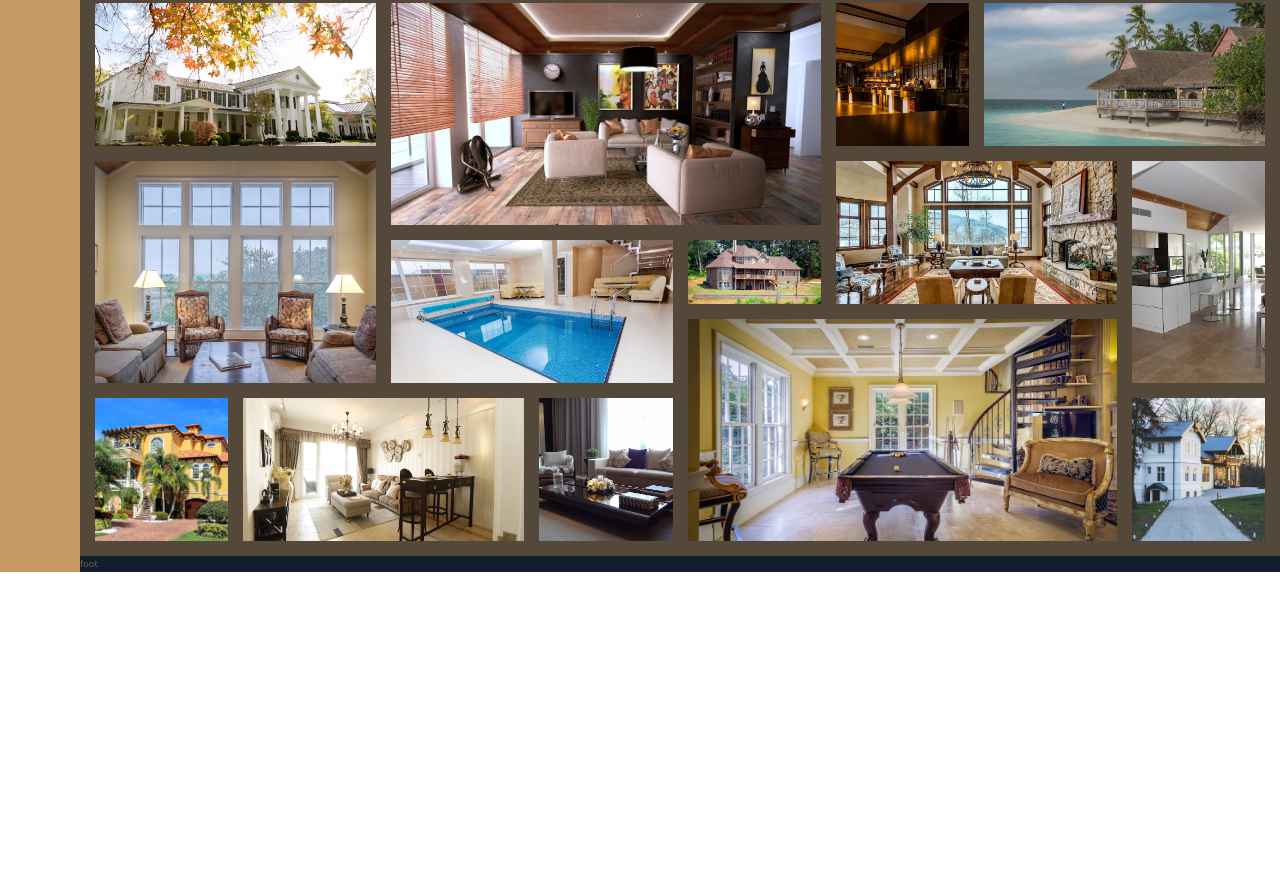
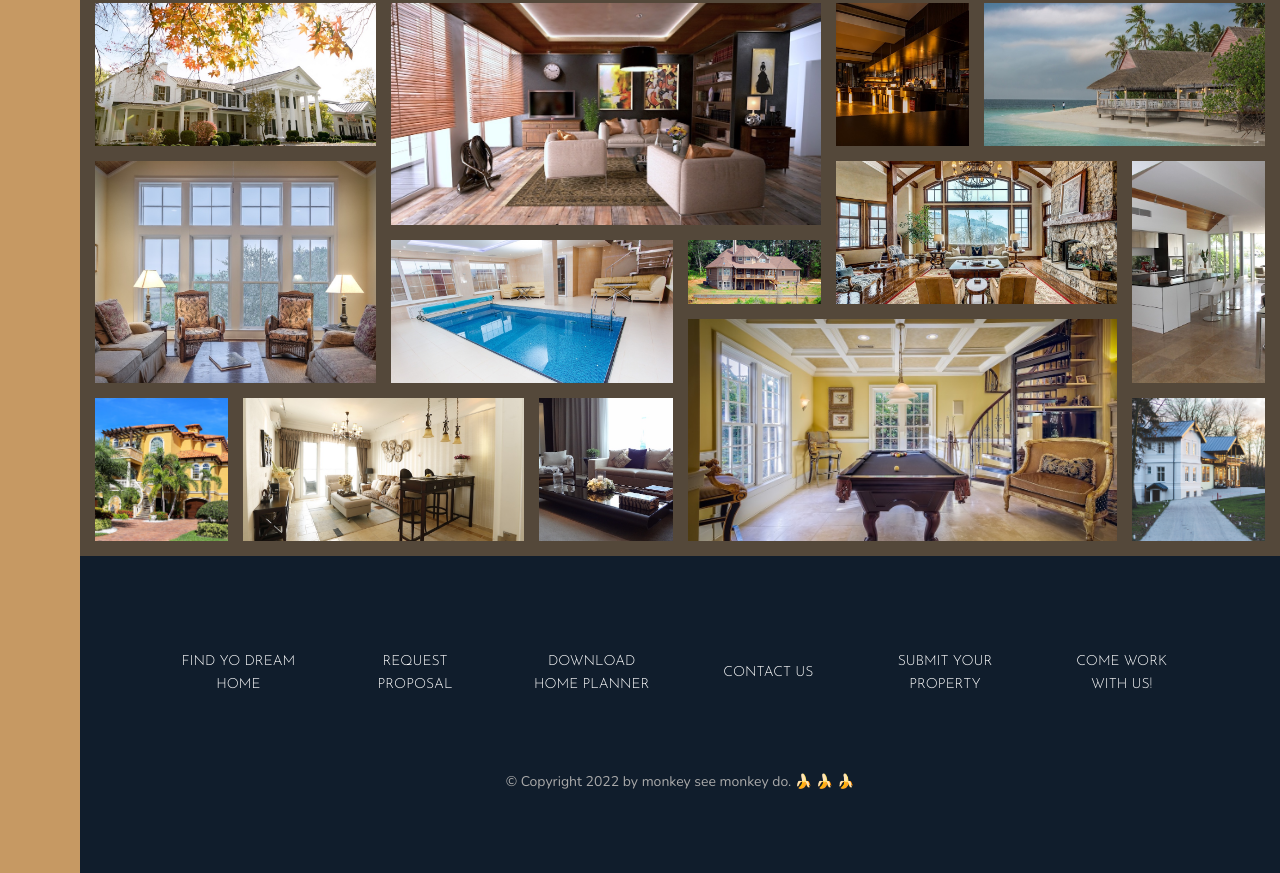
Before and after one commit to icamp/advanced-css-course, a website: page Nexter/index.html in a window 1280 px wide. Shown: the part 3084-3957 px from the top of the page. Before the commit the page ends 3656 px from the top, so only its background shows below. Drawn offline with nearby package versions, Linux system fonts and the light colour scheme.

Commit message:
footer done

```diff
--- a/Nexter/index.html
+++ b/Nexter/index.html
@@ -347,7 +347,18 @@
         </section>
 
         <footer class="footer">
-            foot
+            <ul class="nav">
+                <li class="nav__item"><a href="#" class="nav__link">find yo dream home</a></li>
+                <li class="nav__item"><a href="#" class="nav__link">request proposal </a></li>
+                <li class="nav__item"><a href="#" class="nav__link">download home planner</a></li>
+                <li class="nav__item"><a href="#" class="nav__link">contact us</a></li>
+                <li class="nav__item"><a href="#" class="nav__link">submit your property</a></li>
+                <li class="nav__item"><a href="#" class="nav__link">come work with us!</a></li>
+            </ul>
+
+            <p class="copyright">
+                &copy; Copyright 2022 by monkey see monkey do. &#127820; &#127820; &#127820;
+            </p>
         </footer>
     </body>
 </html>
--- a/Nexter/sass/_footer.scss
+++ b/Nexter/sass/_footer.scss
@@ -1,4 +1,43 @@
 .footer {
     background-color: $color-secondary;
     grid-column: full-start / full-end;
+    padding: 8rem;
 }
+
+.nav {
+    list-style: none;
+
+    display: grid;
+    grid-template-columns: repeat(auto-fit, minmax(15rem, 1fr));
+    grid-gap: 2rem;
+    align-items: center;
+
+    &__link:link,
+    &__link:visited {
+        font-size: 1.4rem;
+        color: #fff;
+        text-decoration: none;
+        font-family: $font-display;
+        text-transform: uppercase;
+        text-align: center;
+        padding: 1.5rem;
+        display: block;
+        transition: all .2s;
+    }
+
+    &__link:hover,
+    &__link:active {
+        background-color: rgba(#fff, .03);
+        transform: translateY(-3px);
+    }
+}
+
+.copyright {
+    font-size: 1.4rem;
+    color: $color-grey-light-2;
+    margin-top: 6rem;
+    margin-right: auto;
+    margin-left: auto;
+    text-align: center;
+    width: 70%;
+}
```
Also changed, not shown: Nexter/css/style.css.
